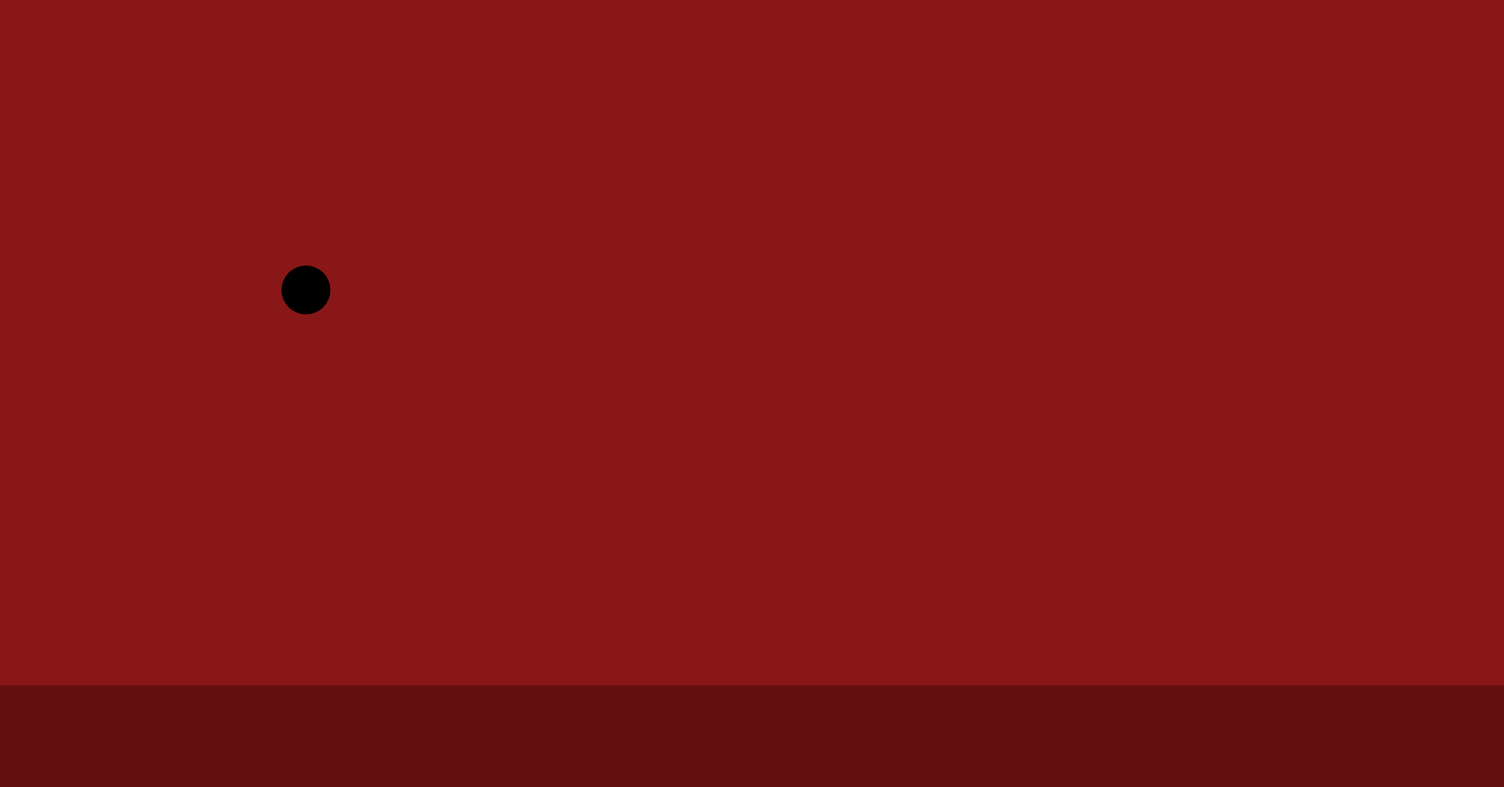
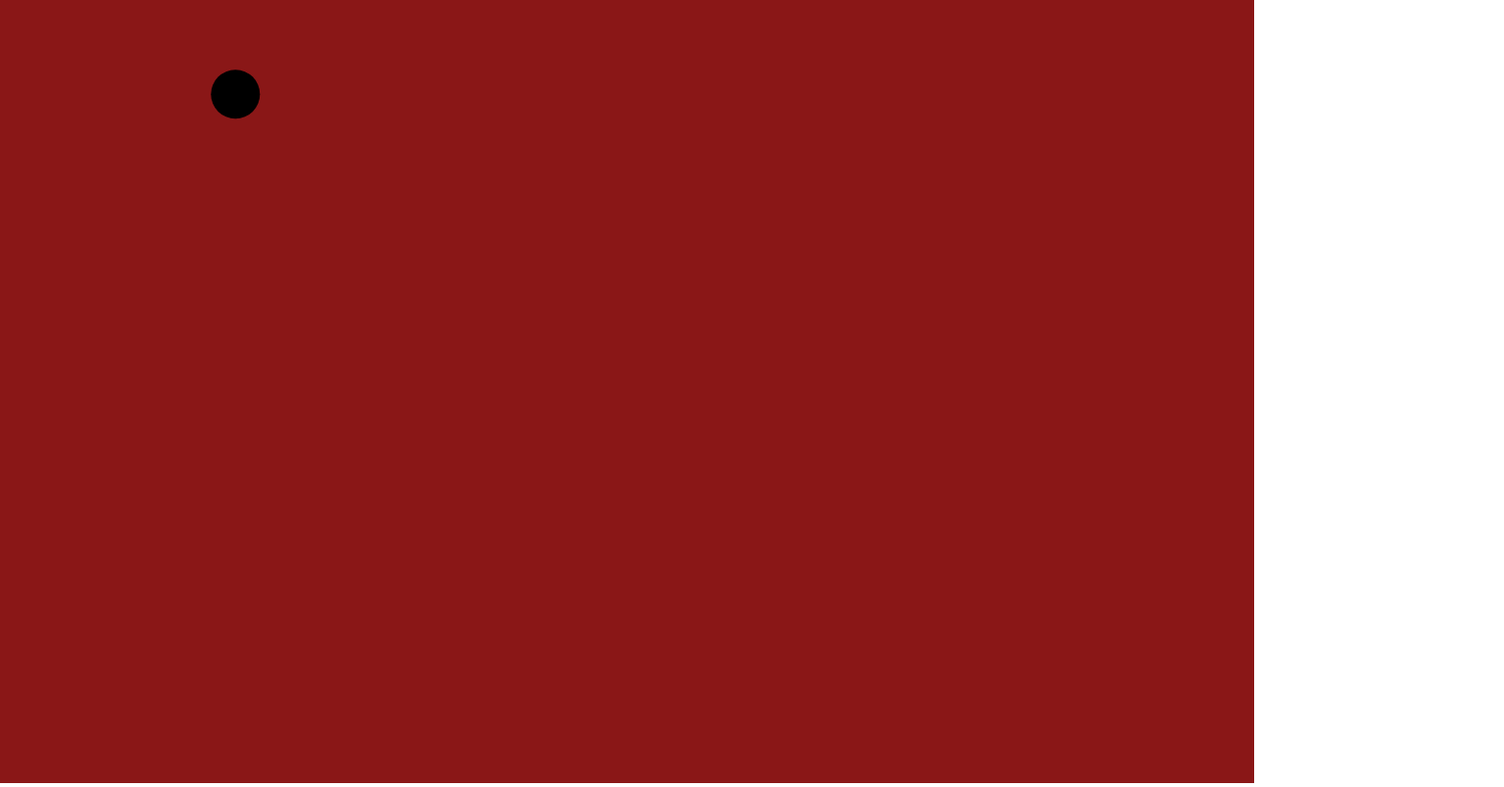
Before and after one commit to manjarijha/bounceback, a plain HTML site: page index.html in a window 1280 px wide. Shown: the whole page at 98% size, 1535 px wide, since content can reach past the window. Drawn offline with Linux system fonts and the light colour scheme.

Commit message:
4th commit

```diff
--- a/index.html
+++ b/index.html
@@ -14,12 +14,9 @@
 
 <!-- <button onclick="myimage()">try this edit </button> -->
 
-<canvas id="canvas" width="1535" height="700" style="background-color: rgb(138, 23, 23);" >
+<canvas id="canvas" width="window.innerWidth" height="window.innerHeigth" style="background-color: rgb(138, 23, 23);" >
 
 </canvas>
-
-
-
 </body>
 </html>
 <script src="script.js"></script>
--- a/script.js
+++ b/script.js
@@ -77,6 +77,9 @@ let ctx = canvas.getContext('2d');
 
 // //face drawing ends
 
+canvas.height = window.innerHeight;
+canvas.width = window.innerWidth;
+
 const circle =
 {
     x : Math.random() *1000,
--- a/style.css
+++ b/style.css
@@ -3,7 +3,3 @@
     padding: 0;
     margin: 0;
 }
-body
-{
-    background-color: rgb(99, 15, 15);
-}
```
